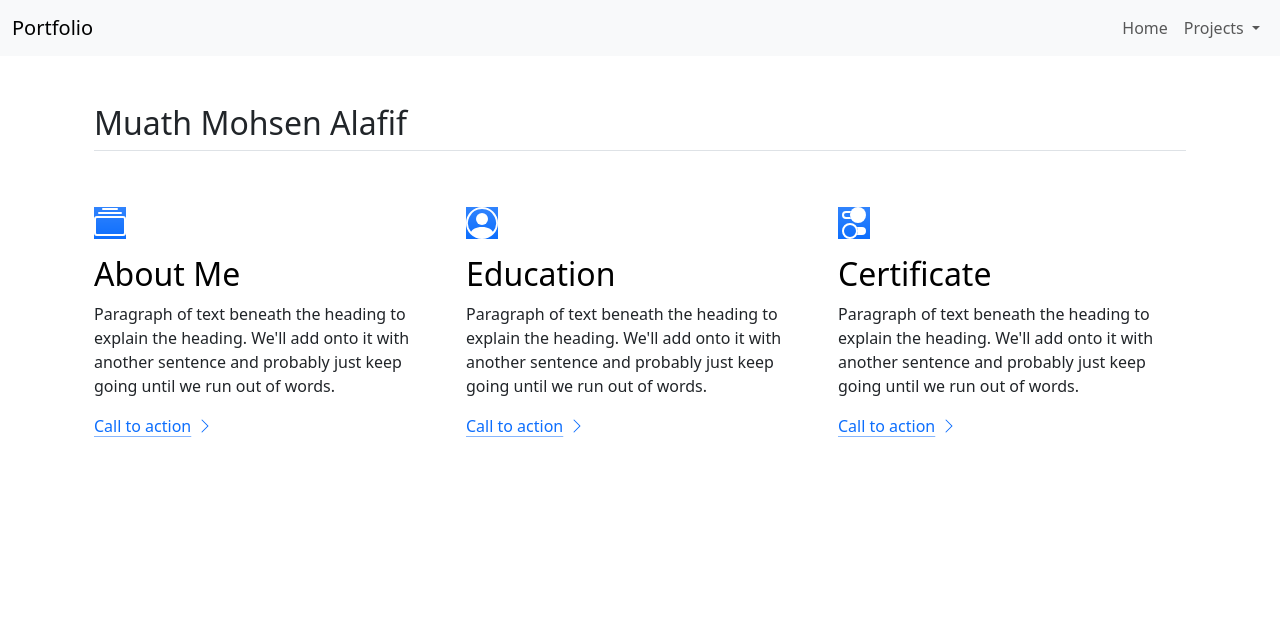
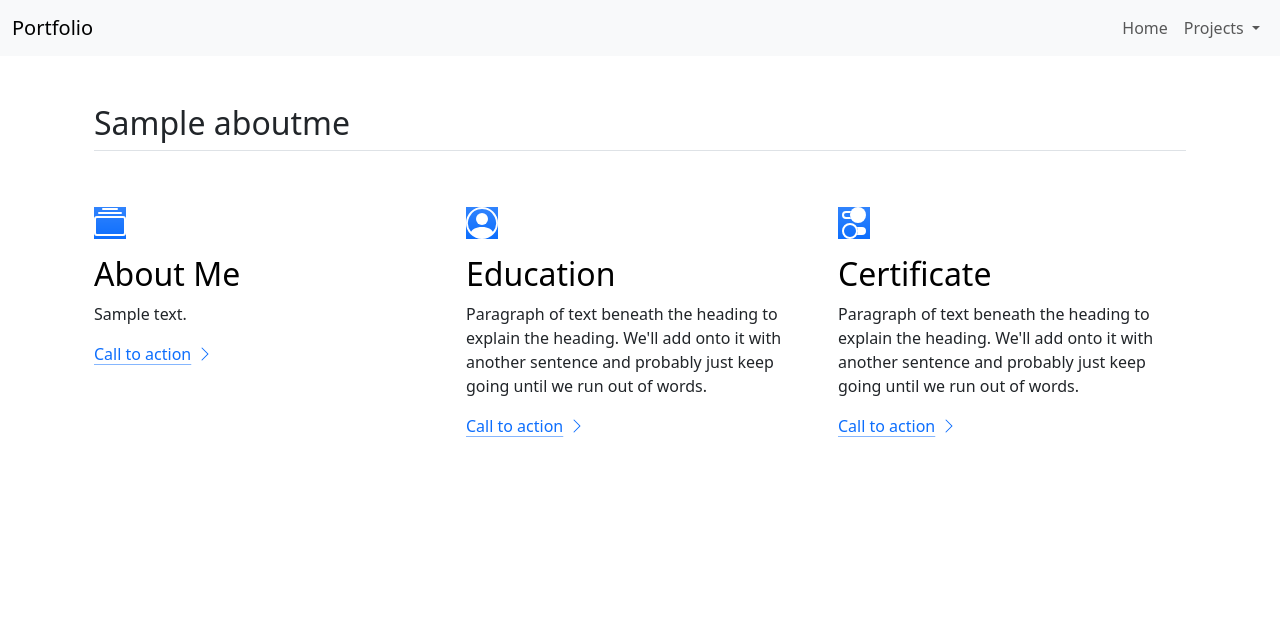
Before and after one commit to ShathaMBahassan/personal_profile_project, a Django app: page / in a window 1280 px wide. Shown: the top 626 px of the page. Run offline with Django 5.2, Linux system fonts and the light colour scheme; tables that the repository leaves empty hold one stand-in row (values such as "Sample post"); some libraries are stand-ins or nearby versions.

Commit message:
one-to-many between aboutMe and Education

```diff
--- a/aboutMe/models.py
+++ b/aboutMe/models.py
@@ -17,6 +17,8 @@ class Education(models.Model):
     currentlly=models.BooleanField(default=False)
     date_start=models.DateField()
     date_end=models.DateField()
+    about_me = models.ForeignKey(aboutMe,on_delete=models.CASCADE)
+
 
 class certificate(models.Model):
     name = models.CharField(max_length=200)
--- a/aboutMe/templates/aboutMe/home.html
+++ b/aboutMe/templates/aboutMe/home.html
@@ -282,7 +282,7 @@
     <main>
         <h1 class="visually-hidden">Features examples</h1>
         <div class="container px-4 py-5" id="featured-3">
-            <h2 class="pb-2 border-bottom">Muath Mohsen Alafif</h2>
+            <h2 class="pb-2 border-bottom">{{about_me.name}}</h2>
             <div class="row g-4 py-5 row-cols-1 row-cols-lg-3">
                 <div class="feature col">
                     <div
@@ -292,8 +292,7 @@
                         </svg>
                     </div>
                     <h3 class="fs-2 text-body-emphasis">About Me</h3>
-                    <p>Paragraph of text beneath the heading to explain the heading. We'll add onto it with another
-                        sentence and probably just keep going until we run out of words.</p> <a href="#"
+                    <p>{{about_me.summary}}</p> <a href="#"
                         class="icon-link">
                         Call to action
                         <svg class="bi" aria-hidden="true">
```
Also changed, not shown: aboutMe/migrations/0003_education_about_me.py (added).
